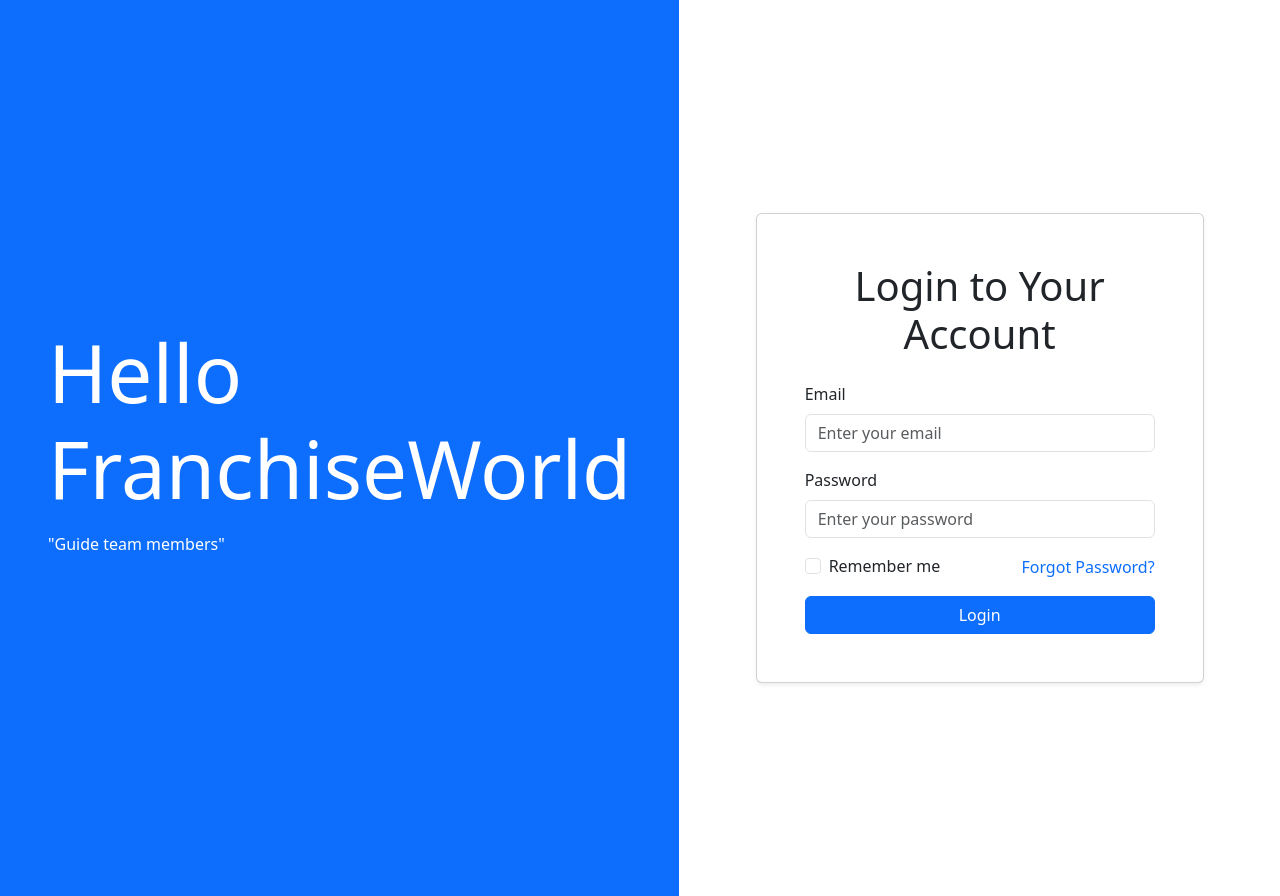
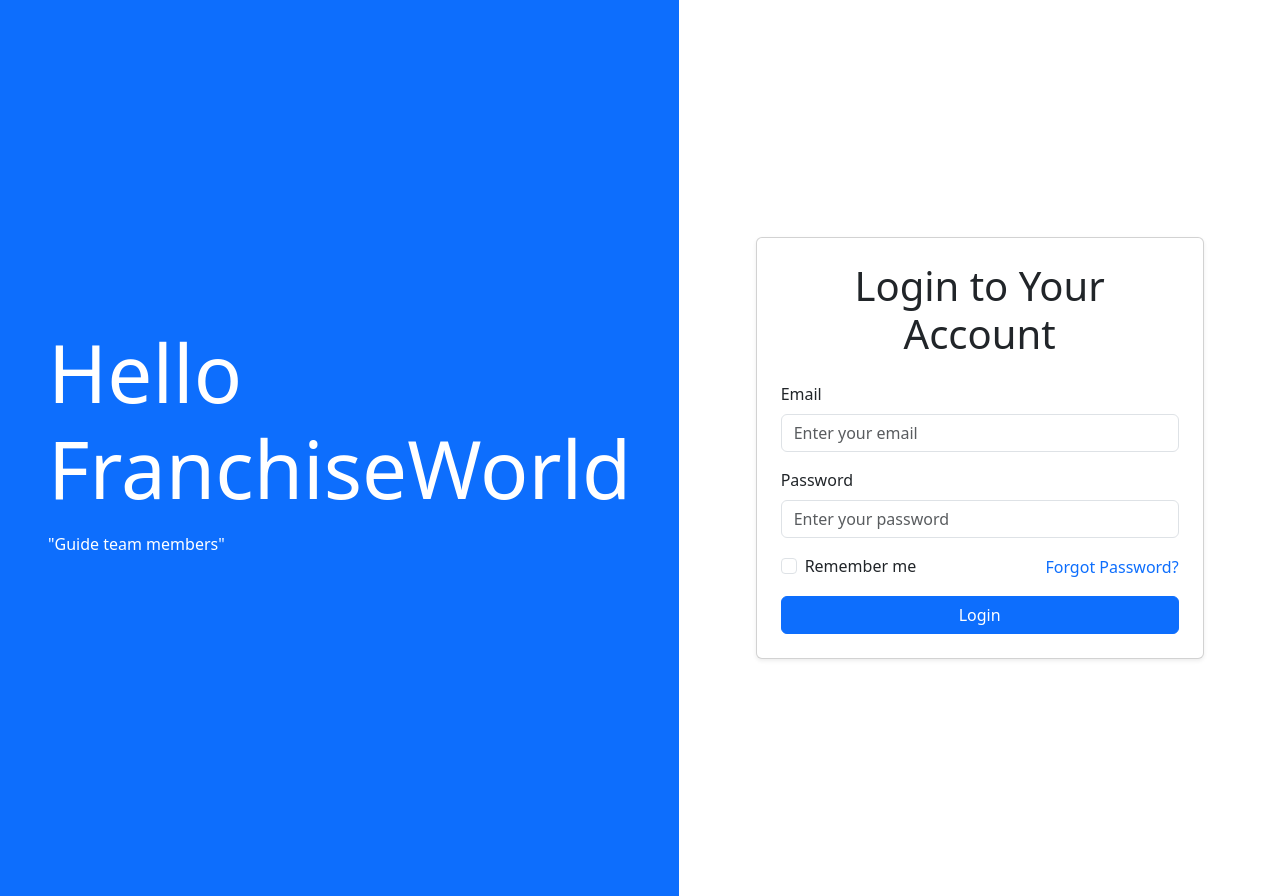
Before and after one commit to akshay-zade/FranchiseManagement, a React (Create React App) app in the folder client/: page / in a window 1280 px wide. Built offline with nearby package versions, Linux system fonts and the light colour scheme.

Commit message:
third commit

```diff
--- a/client/src/component/LoginPage/Login.js
+++ b/client/src/component/LoginPage/Login.js
@@ -23,7 +23,7 @@ const Login = () => {
     <div class="min-vh-100 d-flex align-items-center">
     <div class="container py-5">
       <div class="card mx-auto shadow-sm" style={{ maxWidth: '28rem' }}>
-        <div class="card-body p-5">
+        <div class="card-body p-4">
           <h1 class="card-title text-center mb-4">Login to Your Account</h1>
           {error && <p class="text-danger text-center mb-3">{error}</p>}
           <form onSubmit={signInForm}>
```
